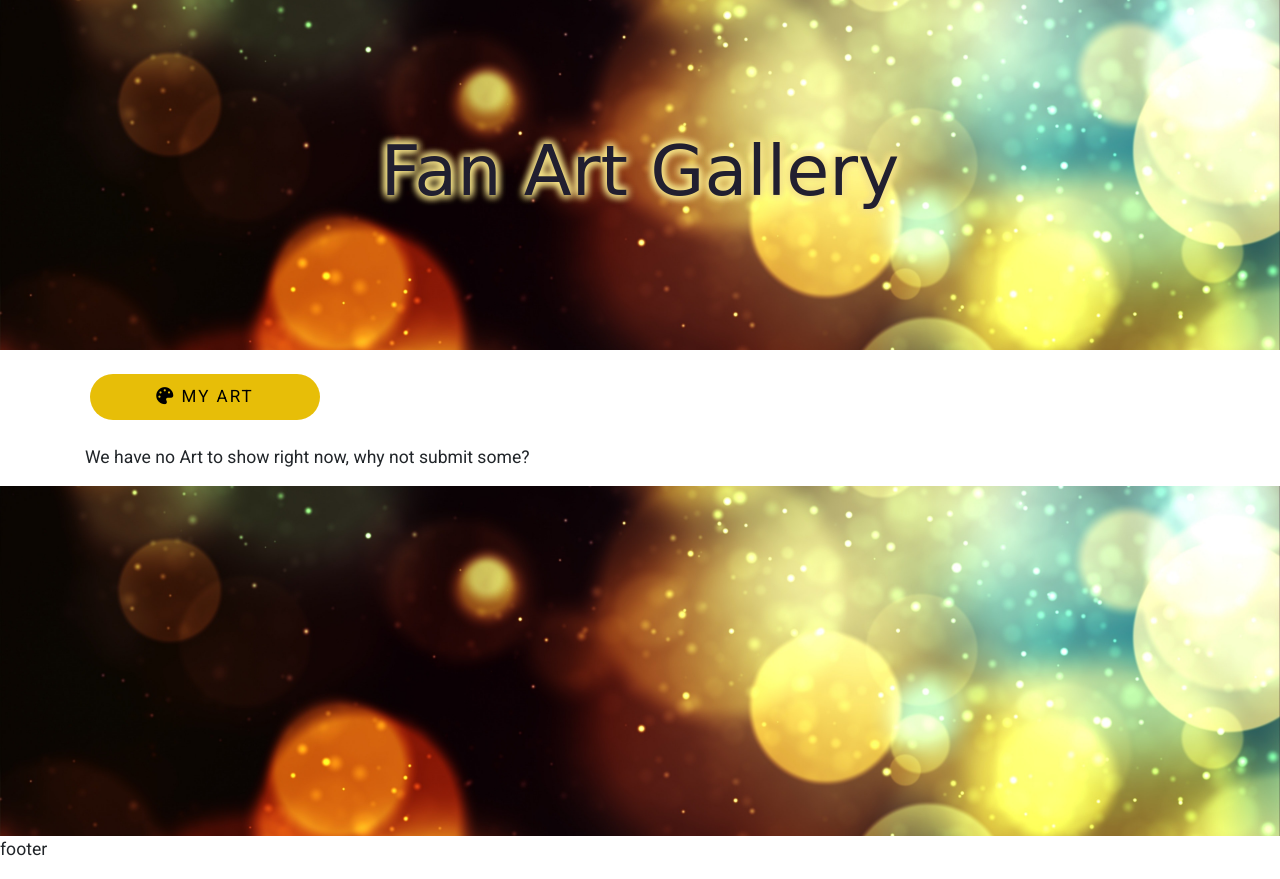
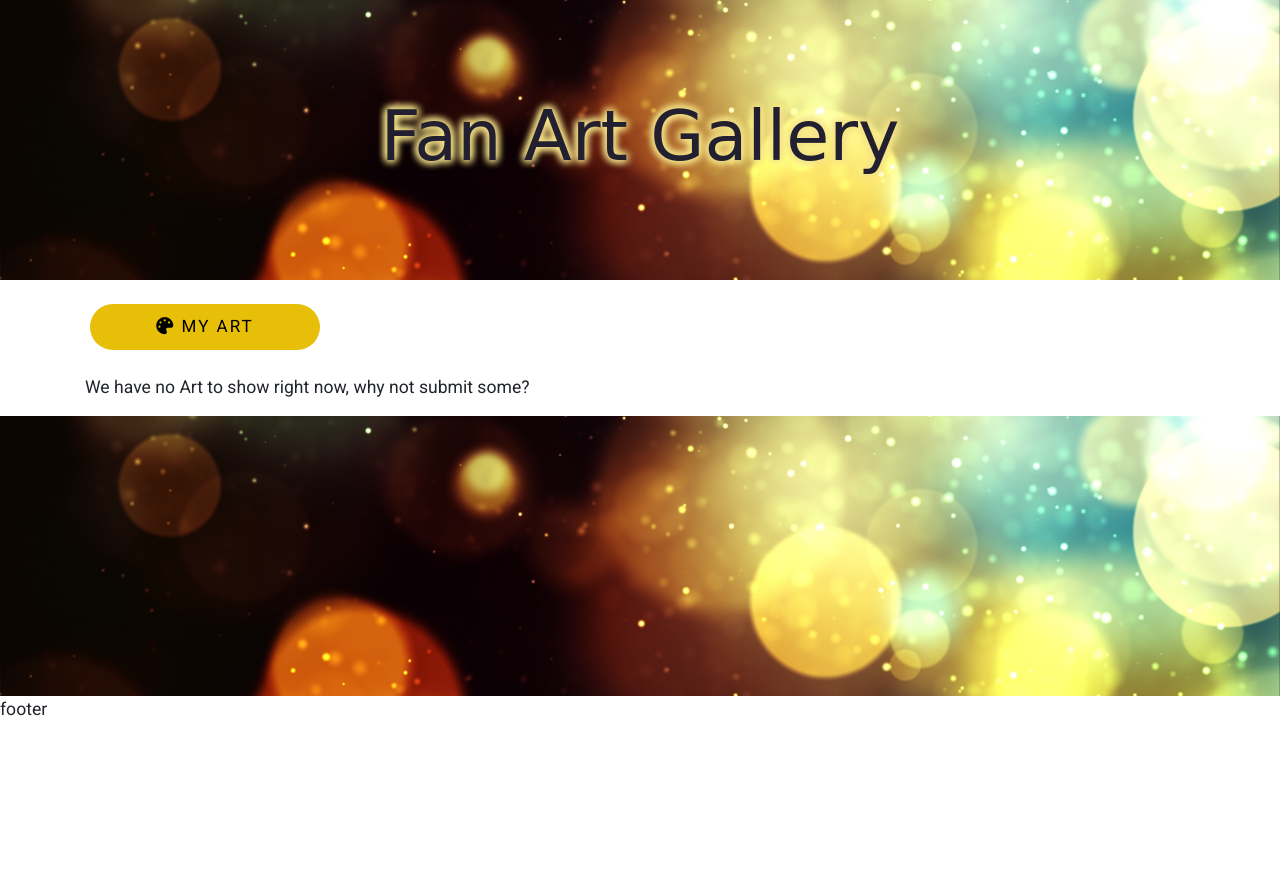
Before and after one commit to Code-Institute-Submissions/Author-Site, a Django app: page /fan_art/ in a window 1280 px wide. Shown: the part 167-1046 px from the top of the page. After the commit the page ends 883 px from the top, so only its background shows below. Run offline with Django 3.2, Linux system fonts and the light colour scheme; data that the repository does not hold is empty; some libraries are stand-ins or nearby versions; some web fonts are replaced.

Commit message:
Tweak max height for paralax header

```diff
--- a/author_site_project/static/css/base.css
+++ b/author_site_project/static/css/base.css
@@ -153,7 +153,7 @@ body {
 @media (min-width: 768px) {
     .paralax-background {
         height: 40vw;
-        max-height: 350px;
+        max-height: 280px;
     }
 }
 
```
